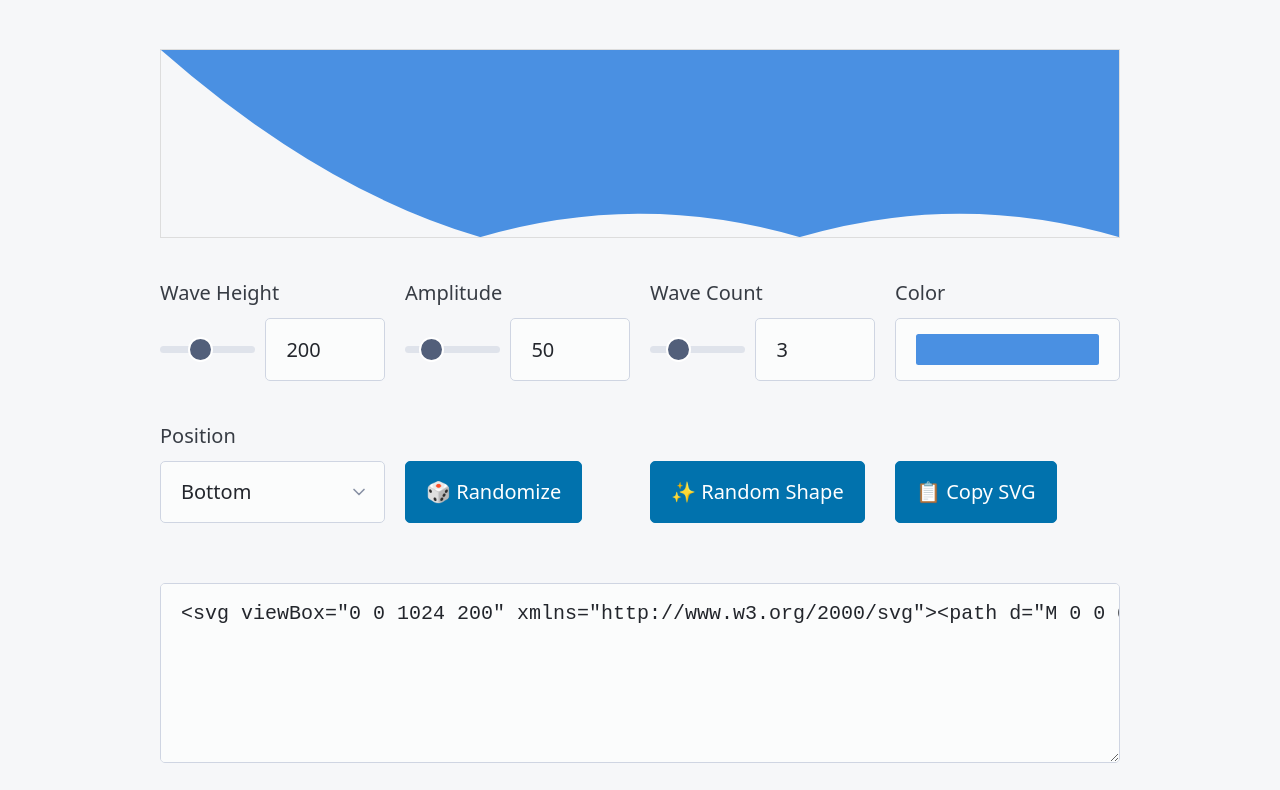
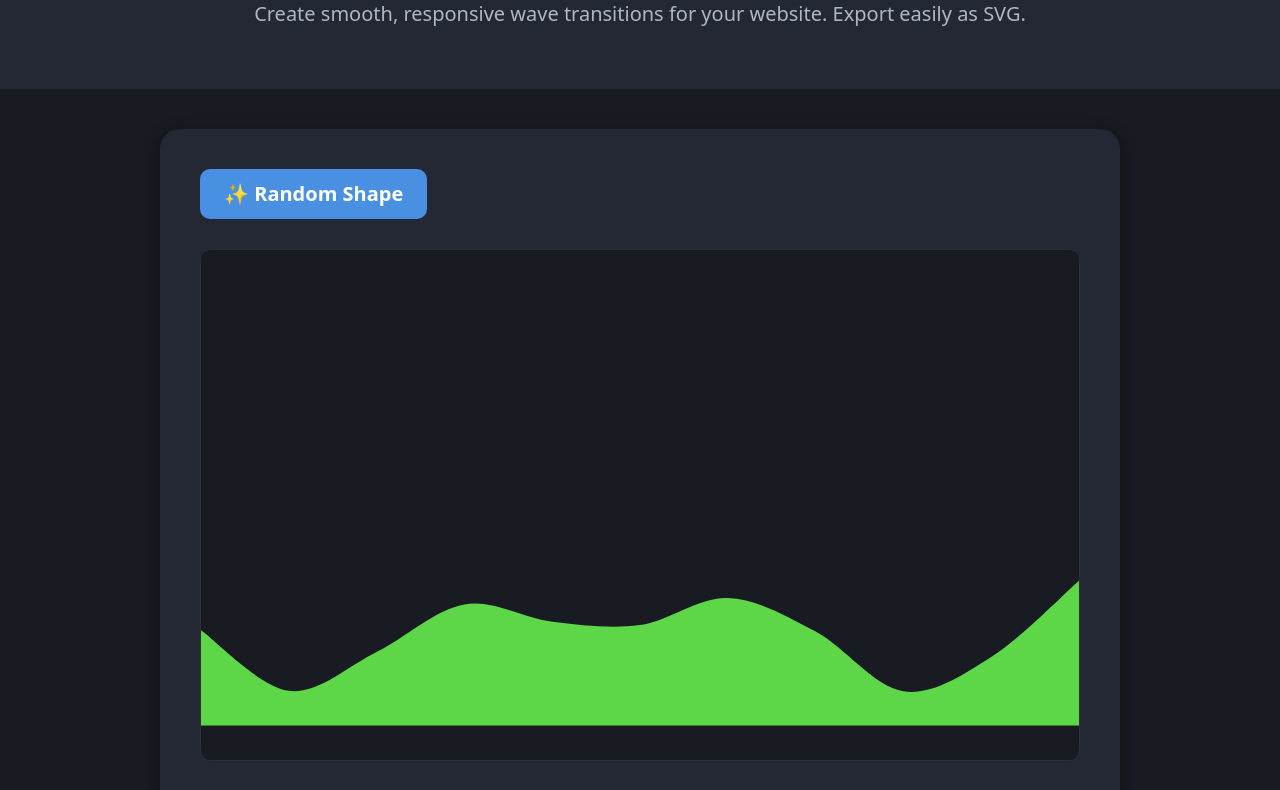
Before and after one commit to lukaspenz/svg-wave-generator, a plain HTML site: page index.html in a window 1280 px wide. Shown: the part 126-916 px from the top of the page. Drawn offline with nearby package versions, Linux system fonts and the light colour scheme.

Commit message:
make the site more useable

```diff
--- a/index.html
+++ b/index.html
@@ -8,40 +8,66 @@
     <meta name="keywords" content="svg wave generator, wave transition generator, web design waves, svg wave, svg background, shape divider, css wave, custom svg, frontend design tool" />
     <link rel="stylesheet" href="https://cdn.jsdelivr.net/npm/@picocss/pico@2/css/pico.min.css" />
     <style>
+      :root {
+        color-scheme: dark;
+        --bg: #181c22;
+        --panel: #232834;
+        --accent: #4A90E2;
+        --text: #f7f7fa;
+        --text-muted: #b0b6c3;
+        --border: #2a2f3a;
+      }
       body {
-        background-color: #f6f7f9;
-        padding-bottom: 4rem;
+        background: var(--bg);
+        color: var(--text);
+        min-height: 100vh;
+        margin: 0;
       }
       header, footer {
+        background: var(--panel);
+        color: var(--text);
         text-align: center;
         padding: 2rem 1rem;
       }
       .container {
         max-width: 960px;
-        margin: auto;
+        margin: 2rem auto;
+        background: var(--panel);
+        border-radius: 1rem;
+        box-shadow: 0 2px 16px 0 #0006;
+        padding: 2rem;
       }
       svg {
         display: block;
         width: 100%;
-        height: auto;
+        height: 512px;
+        max-width: 100%;
       }
       .wave-preview {
-        border: 1px solid #ddd;
-        background-color: transparent;
+        border: 1px solid var(--border);
+        background: var(--bg);
         margin-bottom: 2rem;
+        border-radius: 0.5rem;
+        overflow: hidden;
+        height: 512px;
       }
       .controls {
         display: grid;
         grid-template-columns: repeat(auto-fit, minmax(220px, 1fr));
         gap: 1rem;
         margin-bottom: 2rem;
+        align-items: end;
       }
       label {
         display: block;
         margin-bottom: 0.5rem;
+        color: var(--text-muted);
       }
-      input[type="range"], input[type="number"] {
+      input[type="range"], input[type="number"], input[type="color"], select {
         width: 100%;
+        background: var(--bg);
+        color: var(--text);
+        border: 1px solid var(--border);
       }
       .dual-input {
         display: flex;
@@ -54,42 +80,100 @@
         font-family: monospace;
         white-space: pre;
         resize: vertical;
+        background: #232834;
+        color: var(--text);
+        border-radius: 0.5rem;
+        border: 1px solid var(--border);
+      }
+      .controls-row {
+        display: flex;
+        justify-content: space-between;
+        align-items: center;
+        margin-bottom: 1.5rem;
+        gap: 1rem;
+      }
+      .controls-row .right {
+        margin-left: auto;
+      }
+      button {
+        background: var(--accent);
+        color: #fff;
+        border: none;
+        border-radius: 0.5rem;
+        padding: 0.5rem 1.2rem;
+        cursor: pointer;
+        font-weight: bold;
+        transition: background 0.2s;
+      }
+      button:hover {
+        background: #3573b7;
+      }
+      a {
+        color: var(--accent);
+      }
+      @media (max-width: 600px) {
+        .container {
+          padding: 1rem;
+          margin: 0.5rem;
+        }
+        .controls {
+          grid-template-columns: 1fr;
+        }
+        .wave-preview {
+          height: 512px;
+        }
+        textarea {
+          height: 120px;
+        }
+        .controls-row {
+          flex-direction: column;
+          align-items: stretch;
+        }
+        .controls-row .right {
+          margin-left: 0;
+        }
       }
     </style>
   </head>
   <body>
     <header>
-      <div class="container">
+      <div class="container" style="background:transparent;box-shadow:none;padding:0;">
         <h1>SVG Wave Generator</h1>
-        <p>Create smooth, responsive wave transitions for your website. Export easily as SVG.</p>
+        <p style="color:var(--text-muted)">Create smooth, responsive wave transitions for your website. Export easily as SVG.</p>
       </div>
     </header>
     <main class="container">
+      <div class="controls-row">
+        <button id="random-shape">✨ Random Shape</button>
+      </div>
       <div class="wave-preview">
-        <svg id="wave-svg" viewBox="0 0 1024 200" xmlns="http://www.w3.org/2000/svg">
+        <svg id="wave-svg" viewBox="0 0 1024 512" xmlns="http://www.w3.org/2000/svg">
           <path d="" fill="#4A90E2" />
         </svg>
       </div>
       <div class="controls">
         <div>
+          <div class="controls-row">
+            <button id="randomize">🎲 Randomize</button>
+          </div>
           <label for="height">Wave Height</label>
           <div class="dual-input">
-            <input type="range" id="height" min="0" max="512" value="200" />
-            <input type="number" id="height-number" min="0" max="512" value="200" />
+            <input type="range" id="height" min="0" max="512" value="100" />
+            <input type="number" id="height-number" min="0" max="512" value="100" />
           </div>
         </div>
         <div>
           <label for="amplitude">Amplitude</label>
           <div class="dual-input">
-            <input type="range" id="amplitude" min="0" max="256" value="50" />
-            <input type="number" id="amplitude-number" min="0" max="256" value="50" />
+            <input type="range" id="amplitude" min="0" max="100" value="40" />
+            <input type="number" id="amplitude-number" min="0" max="100" value="40" />
           </div>
         </div>
         <div>
           <label for="waves">Wave Count</label>
           <div class="dual-input">
-            <input type="range" id="waves" min="1" max="10" value="3" />
-            <input type="number" id="waves-number" min="1" max="10" value="3" />
+            <input type="range" id="waves" min="1" max="16" value="3" />
+            <input type="number" id="waves-number" min="1" max="16" value="3" />
           </div>
         </div>
         <div>
@@ -103,18 +187,9 @@
             <option value="top">Top</option>
           </select>
         </div>
-        <div>
-          <label>&nbsp;</label>
-          <button id="randomize">🎲 Randomize</button>
-        </div>
-        <div>
-          <label>&nbsp;</label>
-          <button id="random-shape">✨ Random Shape</button>
-        </div>
-        <div>
-          <label>&nbsp;</label>
-          <button id="copy">📋 Copy SVG</button>
-        </div>
+      </div>
+      <div class="controls-row">
+        <button id="copy" class="right">📋 Copy SVG</button>
       </div>
       <textarea id="svg-output" readonly></textarea>
     </main>
@@ -137,15 +212,6 @@
       function syncSliders(slider, number) {
         slider.addEventListener('input', () => {
           number.value = slider.value;
-          if (slider.id === 'height') {
-            const maxAmp = Math.floor(slider.value / 2);
-            amplitudeSlider.max = maxAmp;
-            amplitudeNumber.max = maxAmp;
-            if (amplitudeSlider.value > maxAmp) {
-              amplitudeSlider.value = maxAmp;
-              amplitudeNumber.value = maxAmp;
-            }
-          }
           generateWave();
         });
         number.addEventListener('input', () => {
@@ -165,27 +231,49 @@
         navigator.clipboard.writeText(output.value).then(() => alert('SVG copied to clipboard'));
       });
 
-      document.getElementById('randomize').addEventListener('click', () => {
-        const height = Math.floor(Math.random() * 513);
-        const amplitude = Math.floor(Math.random() * (height / 2));
-        const waves = Math.floor(Math.random() * 10 + 1);
+
+      function getRandomColor() {
+        // Generate a random color in hex format
+        const h = Math.floor(Math.random() * 360);
+        const s = 60 + Math.floor(Math.random() * 30); // 60-90%
+        const l = 45 + Math.floor(Math.random() * 30); // 45-75%
+        // Convert HSL to RGB then to hex
+        const a = s * Math.min(l, 100 - l) / 100;
+        const f = n => {
+          const k = (n + h / 30) % 12;
+          const color = l - a * Math.max(Math.min(k - 3, 9 - k, 1), -1);
+          return Math.round(255 * color / 100).toString(16).padStart(2, '0');
+        };
+        return `#${f(0)}${f(8)}${f(4)}`;
+      }
+
+      function randomizeAll() {
+        const height = Math.floor(Math.random() * 140 + 40);
+        const amplitude = Math.floor(Math.random() * 80 + 10);
+        const waves = Math.floor(Math.random() * 8 + 1);
+        const color = getRandomColor();
 
         heightSlider.value = height;
         heightNumber.value = height;
-        amplitudeSlider.max = Math.floor(height / 2);
-        amplitudeNumber.max = Math.floor(height / 2);
         amplitudeSlider.value = amplitude;
         amplitudeNumber.value = amplitude;
         wavesSlider.value = waves;
         wavesNumber.value = waves;
+        colorPicker.value = color;
 
         generateWave();
-      });
+      }
+
+      document.getElementById('randomize').addEventListener('click', randomizeAll);
+
+      // Run randomizeAll on first page load
+      window.addEventListener('DOMContentLoaded', randomizeAll);
 
       document.getElementById('random-shape').addEventListener('click', () => {
         generateWave(true);
       });
 
+      // --- ORGANIC WAVE GENERATOR USING SMOOTH CUBIC BEZIER CURVES ---
       function generateWave(random = false) {
         const width = 1024;
         const height = +heightSlider.value;
@@ -194,35 +282,67 @@
         const color = colorPicker.value;
         const flip = flipSelect.value;
 
-        let path = `M 0 ${flip === 'bottom' ? 0 : height}`;
-        const waveWidth = width / waveCount;
-
-        for (let i = 0; i < waveCount; i++) {
-          const x1 = i * waveWidth + waveWidth / 2;
-          const x2 = (i + 1) * waveWidth;
-
-          const controlY = random
-            ? (Math.random() - 0.5) * 2 * amplitude
-            : amplitude;
-
-          const y = flip === 'bottom' ? height : 0;
-          const cpY = y + (flip === 'bottom' ? -controlY : controlY);
-
-          path += ` Q ${x1} ${cpY}, ${x2} ${y}`;
+        // Generate random control points for organic look
+        function getControlPoints(count, amp, seed) {
+          const points = [];
+          for (let i = 0; i <= count; i++) {
+            const x = (i / count) * width;
+            let y;
+            if (height === 0) {
+              y = 512;
+            } else {
+              // The base is always at the bottom (512), wave grows upwards
+              y = 512 - height;
+              y += (Math.sin(i + seed) + Math.sin(i * 1.7 + seed * 0.7)) * amp * 0.5;
+              if (random) {
+                y += (Math.random() - 0.5) * amp * 0.7;
+              }
+            }
+            points.push({ x, y });
+          }
+          return points;
         }
 
-        path += flip === 'bottom'
-          ? ` L ${width} 0 L 0 0 Z`
-          : ` L ${width} ${height} L 0 ${height} Z`;
+        // Cubic Bezier through points
+        function catmullRom2bezier(points) {
+          let d = `M ${points[0].x} ${points[0].y}`;
+          for (let i = 0; i < points.length - 1; i++) {
+            const p0 = points[i === 0 ? i : i - 1];
+            const p1 = points[i];
+            const p2 = points[i + 1];
+            const p3 = points[i + 2 < points.length ? i + 2 : i + 1];
 
-        waveSVG.setAttribute('viewBox', `0 0 ${width} ${height}`);
-        waveSVG.querySelector('path').setAttribute('d', path);
+            const cp1x = p1.x + (p2.x - p0.x) / 6;
+            const cp1y = p1.y + (p2.y - p0.y) / 6;
+            const cp2x = p2.x - (p3.x - p1.x) / 6;
+            const cp2y = p2.y - (p3.y - p1.y) / 6;
+
+            d += ` C ${cp1x} ${cp1y}, ${cp2x} ${cp2y}, ${p2.x} ${p2.y}`;
+          }
+          return d;
+        }
+
+        // Seed for repeatable shapes unless random
+        const seed = random ? Math.random() * 1000 : 0;
+        const points = getControlPoints(waveCount * 2, amplitude, seed);
+
+        // Adjust for flip (top/bottom)
+        let d = catmullRom2bezier(points);
+        if (flip === 'bottom') {
+          // Close path to bottom
+          d += ` L ${width} 512 L 0 512 Z`;
+        } else {
+          // Close path to top
+          d += ` L ${width} 0 L 0 0 Z`;
+        }
+
+        // Set SVG and output
+        waveSVG.setAttribute('viewBox', `0 0 ${width} 512`);
+        waveSVG.querySelector('path').setAttribute('d', d);
         waveSVG.querySelector('path').setAttribute('fill', color);
 
-        output.value = `<svg viewBox=\"0 0 ${width} ${height}\" xmlns=\"http://www.w3.org/2000/svg\"><path d=\"${path}\" fill=\"${color}\"/></svg>`;
+        output.value = `<svg viewBox="0 0 ${width} 512" xmlns="http://www.w3.org/2000/svg"><path d="${d}" fill="${color}"/></svg>`;
       }
 
       generateWave();
     </script>
-  </body>
-</html>
```
